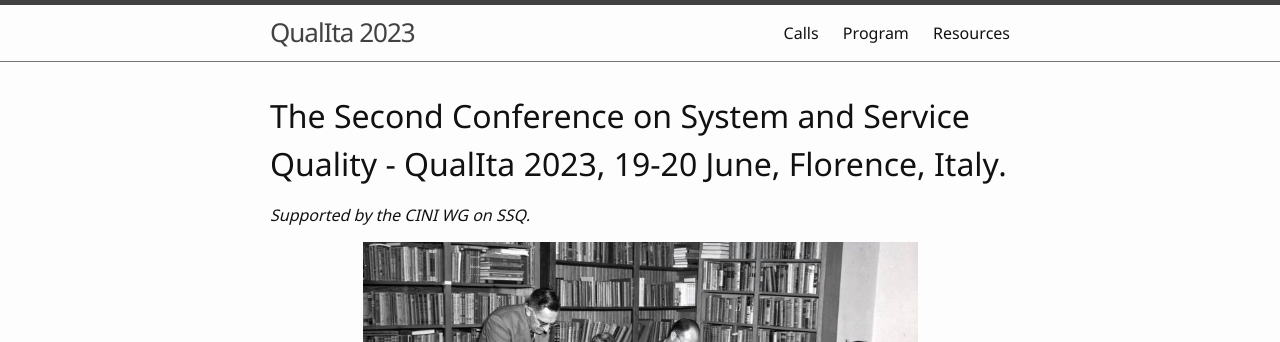
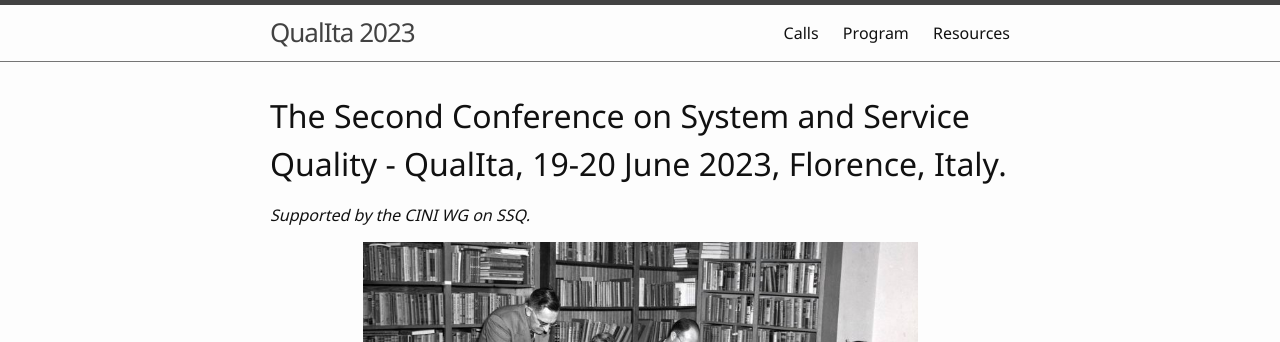
Before and after one commit to QualITAWG/qualitawg.github.io, a Jekyll site: the page built from index.md, in a window 1280 px wide. Shown: the top 342 px of the page. Built offline with Jekyll 4.4.1, drawn with Linux system fonts in a browser that asks for light colours.

Commit message:
new_twttertrace

```diff
--- a/index.md
+++ b/index.md
@@ -2,7 +2,7 @@
 title: Home
 ---
 
-# The Second Conference on System and Service Quality - QualIta 2023, 19-20  June, Florence, Italy.
+# The Second Conference on System and Service Quality - QualIta, 19-20  June 2023, Florence, Italy.
 
 *Supported by the CINI WG on SSQ.*
 
```
